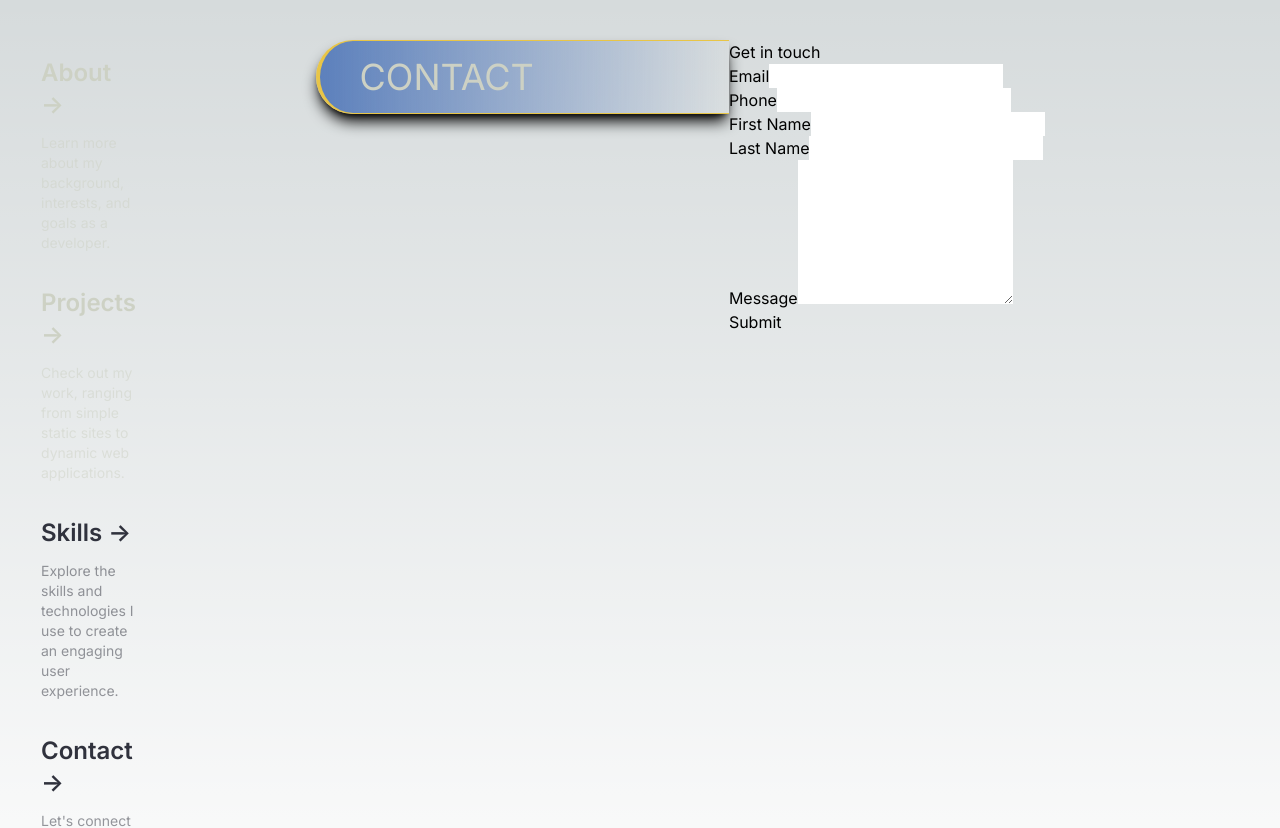
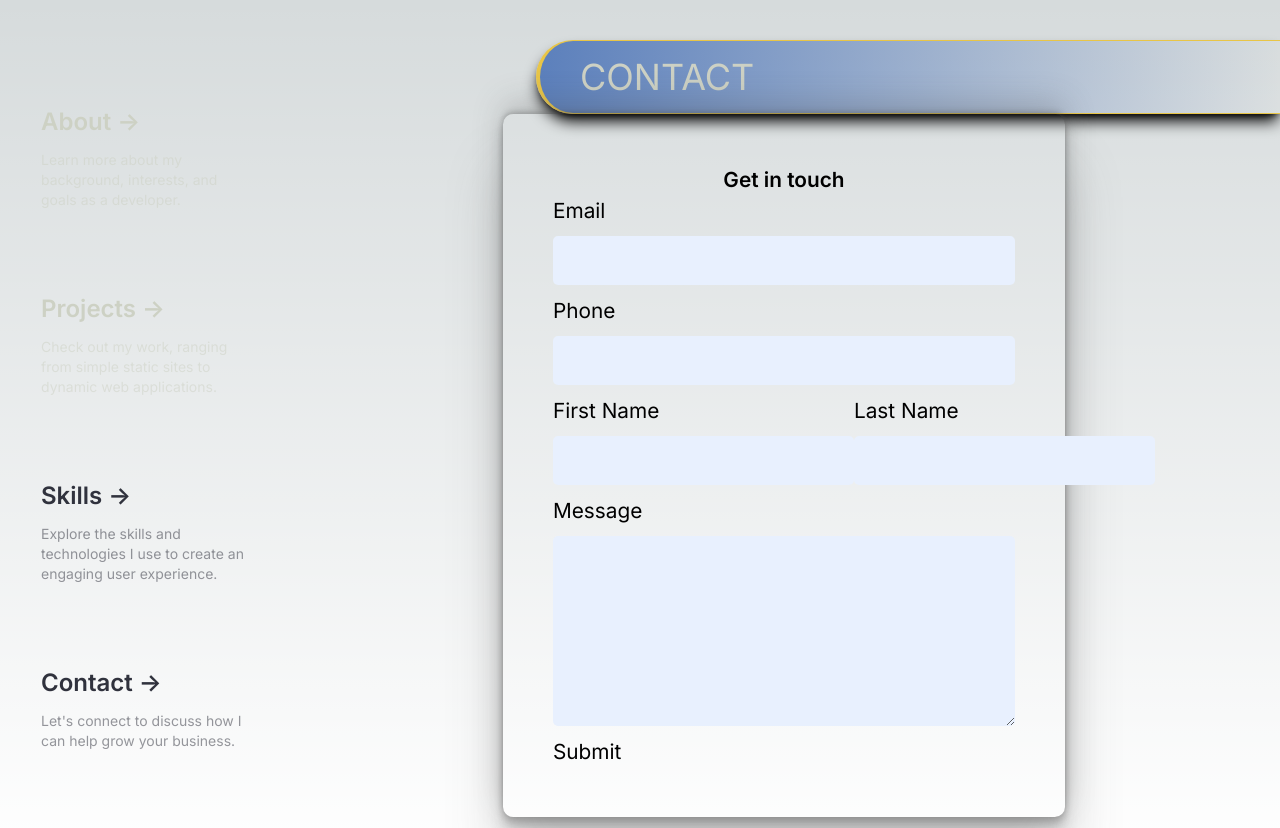
Before and after one commit to Jstanion/Portfolio, a Next.js app: page /contact in a window 1280 px wide. Shown: the top 828 px of the page. Built offline with nearby package versions, Linux system fonts and the light colour scheme.

Commit message:
added CSS properties to contact form

```diff
--- a/app/contact/page.js
+++ b/app/contact/page.js
@@ -1,20 +1,21 @@
 import React from "react";
+import Styles from "./styles.module.css";
 
 export default function Project() {
   return (
     <>
-      <div className="flex flex-col justify-between items-end w-full">
+      <div className="flex flex-col justify-between items-center w-full">
         <div className="flex justify-end w-full">
-          <div className="flex justify-end items-center w-full">
+          <div className="flex justify-end w-full">
             <h1 className="border-l-4 rounded-l-full border-y border-yellow bg-gradient-to-r from-blue text-4xl text-ltGray py-4 w-9/12 shadow-lg shadow-black">
               <span className="pl-10">CONTACT</span>
             </h1>
           </div>
         </div>
-      </div>
-      <form className="container">
+        <div className="flex justify-center w-2/3">
+          <form className={Styles.container}>
             <h1>Get in touch</h1>
-        <div className="email block">
+            <div className={`email ${Styles.block}`}>
               <label htmlFor="frm-email">Email</label>
               <input
                 id="frm-email"
@@ -24,7 +25,7 @@ export default function Project() {
                 required
               />
             </div>
-        <div className="block phone">
+            <div className={`phone ${Styles.block}`}>
               <label htmlFor="frm-phone">Phone</label>
               <input
                 id="frm-phone"
@@ -34,7 +35,7 @@ export default function Project() {
                 required
               />
             </div>
-        <div className="name block">
+            <div className={`name ${Styles.name}`}>
               <div>
                 <label htmlFor="frm-first">First Name</label>
                 <input
@@ -56,7 +57,7 @@ export default function Project() {
                 />
               </div>
             </div>
-        <div className="message block">
+            <div className={`message ${Styles.block}`}>
               <label htmlFor="frm-message">Message</label>
               <textarea id="frm-message" rows="6" name="message"></textarea>
             </div>
@@ -64,6 +65,8 @@ export default function Project() {
               <button type="submit">Submit</button>
             </div>
           </form>
+        </div>
+      </div>
     </>
   );
 }
--- /dev/null
+++ b/app/contact/styles.module.css
@@ -0,0 +1,65 @@
+.block {
+  display: flex;
+  flex-direction: column;
+}
+
+.name {
+  display: flex;
+  flex-direction: row;
+  justify-content: space-between;
+}
+
+.container {
+  font-size: 1.3rem;
+  border-radius: 10px;
+  width: 85%;
+  padding: 50px;
+  box-shadow: 0 54px 55px rgb(78 78 78 / 25%), 0 -12px 30px rgb(78 78 78 / 25%),
+    0 4px 6px rgb(78 78 78 / 25%), 0 12px 13px rgb(78 78 78 / 25%),
+    0 -3px 5px rgb(78 78 78 / 25%);
+}
+
+.container input {
+  font-size: 1.2rem;
+  margin: 10px 0 10px 0px;
+  border-color: rgb(31, 28, 28);
+  padding: 10px;
+  border-radius: 5px;
+  background-color: #e8f0fe;
+}
+
+.container textarea {
+  margin: 10px 0 10px 0px;
+  padding: 5px;
+  border-color: rgb(31, 28, 28);
+  border-radius: 5px;
+  background-color: #e8f0fe;
+  font-size: 20px;
+}
+
+.container h1 {
+  text-align: center;
+  font-weight: 600;
+}
+
+.name div {
+  display: flex;
+  flex-direction: column;
+}
+
+.block button {
+  padding: 10px;
+  font-size: 20px;
+  width: 30%;
+  border: 3px solid black;
+  border-radius: 5px;
+}
+
+.button {
+  display: flex;
+  align-items: center;
+}
+
+.textarea {
+  resize: none;
+}
```
Lines whose indentation alone changed are shown as unchanged.
